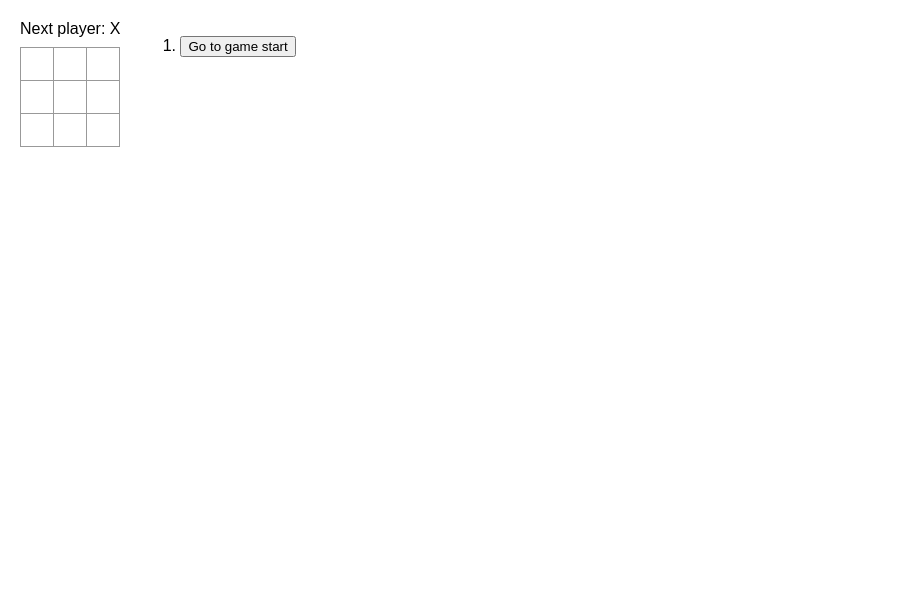
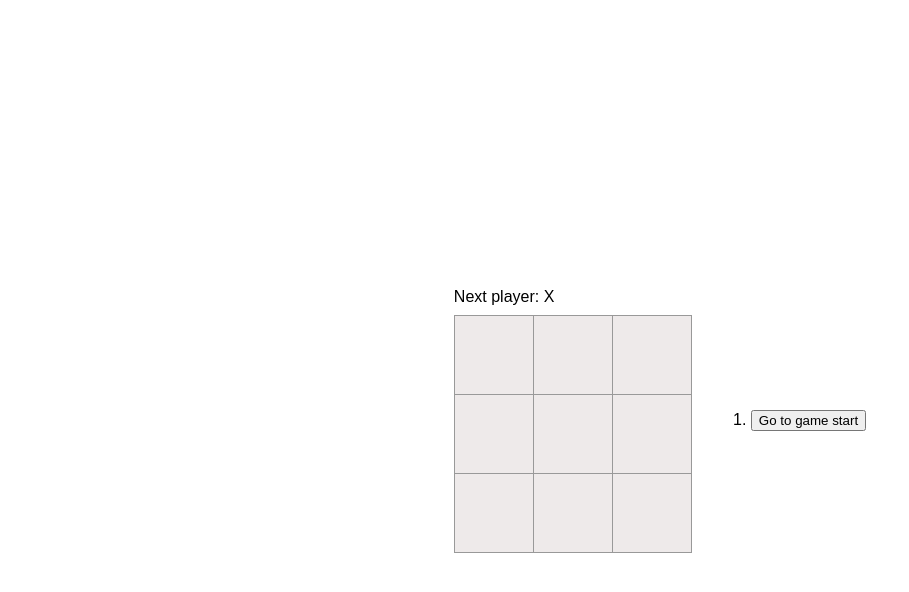
Before and after one commit to seanevans-test/React-Tic-Tac-Toe, a React (Create React App) app: page / in a window 1280 px wide. Shown: the top 592 px of the page, without its empty margins (0-909 px from the left). Built offline with nearby package versions, Linux system fonts and the light colour scheme.

Commit message:
updated css stylings to align in the middle and enlarge

```diff
--- a/src/styles.css
+++ b/src/styles.css
@@ -54,21 +54,33 @@ body {
   font-family: sans-serif;
   margin: 20px;
   padding: 0;
+  height: 100vh;
+  width: 100vw;
+}
+
+html {
+  height: 100vh;
+  width: 100vw;
+}
+
+#root {
+  height: 100%;
+  width: 100%;
 }
 
 .square {
-  background: #fff;
+  background: #eeeaea;
   border: 1px solid #999;
   float: left;
-  font-size: 24px;
+  font-size: 40px;
   font-weight: bold;
   line-height: 34px;
-  height: 34px;
+  height: 80px;
   margin-right: -1px;
   margin-top: -1px;
   padding: 0;
   text-align: center;
-  width: 34px;
+  width: 80px;
 }
 
 .board-row:after {
@@ -79,11 +91,17 @@ body {
 
 .status {
   margin-bottom: 10px;
+  justify-content: center;
+  align-items: center;
+  align-content: center;
 }
 
 .game {
   display: flex;
   flex-direction: row;
+  justify-content: center;
+  align-items: center;
+  height: 100%
 }
 
 .game-info {
```
